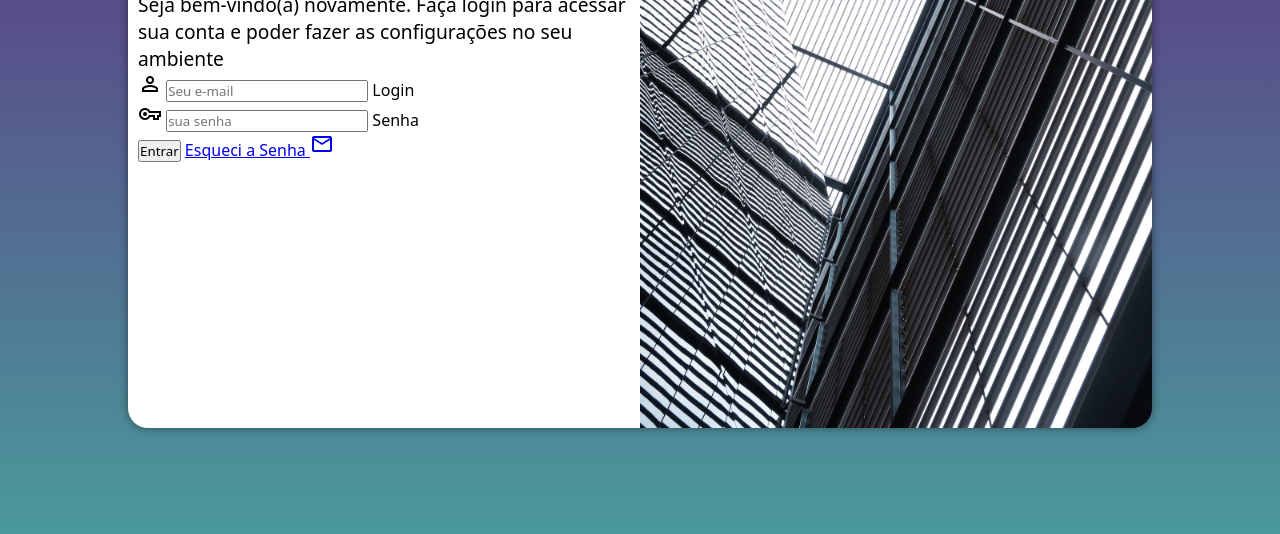
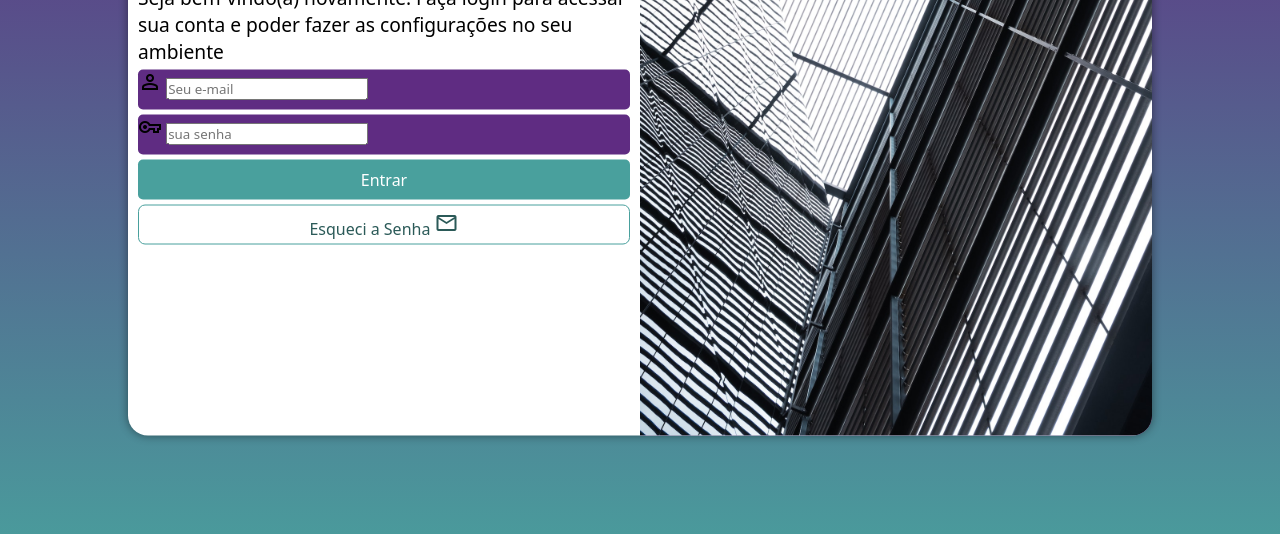
Before and after one commit to caiohenriquesousa96/projeto-login, a plain HTML site: page index.html in a window 1280 px wide. Shown: the part 222-756 px from the top of the page. Drawn offline with nearby package versions, Linux system fonts and the light colour scheme.

Commit message:
formatação form

```diff
--- a/estilos/style.css
+++ b/estilos/style.css
@@ -33,7 +33,7 @@ main {
     overflow: hidden;
     background-color: white;
     width: 250px;
-    height: 500px;
+    height: 515px;
     border-radius: 20px;
     box-shadow: 0px 0px 10px rgba(0, 0, 0, 0.452);
     transition: width 0.3s, height 0.3s;
@@ -61,3 +61,56 @@ div#formulario > h1 {
 div#formulario > p {
     font-size: 0.8em;
 }
+
+form > div.campo {
+    background-color: #5f2c82;
+    display: block;
+    width: 100%;
+    height: 40px;
+    border-radius: 5px;
+    margin: 5px 0px;
+}
+
+div.campo > label {
+    display: none;
+}
+
+form > input[type=submit] {
+    display: block;
+    font-size: 1em;
+    width: 100%;
+    height: 40px;
+    background-color: #49a09d;
+    color: white;
+    border: none;
+    border-radius: 5px;
+    cursor: pointer;
+}
+
+form > input[type=submit]:hover {
+    background-color: #2b5a58;
+}
+
+form > a.botao {
+    display: block;
+    text-align: center;
+    font-size: 1em;
+    width: 100%;
+    height: 40px;
+    padding-top: 5px;
+    margin-top: 5px;
+    background-color: white;
+    color: #2b5a58;
+    border: 1px solid #49a09d;
+    border-radius: 7px;
+    text-decoration: none;
+}
+
+form > a.botao:hover {
+    background-color: #5dcfcb;
+}
+
+form > a.botao > i {
+    font-size: 0.8em;
+
+}
--- a/index.html
+++ b/index.html
@@ -31,7 +31,7 @@
                             <label for="isenha">Senha</label>
                         </div>
                         <input type="submit" value="Entrar">
-                        <a href="esqueci.html">Esqueci a Senha <span class="material-symbols-outlined">mail</span></a>
+                        <a href="esqueci.html" class="botao">Esqueci a Senha <span class="material-symbols-outlined">mail</span></a>
                     </form>
             </div>
         </section>
```
